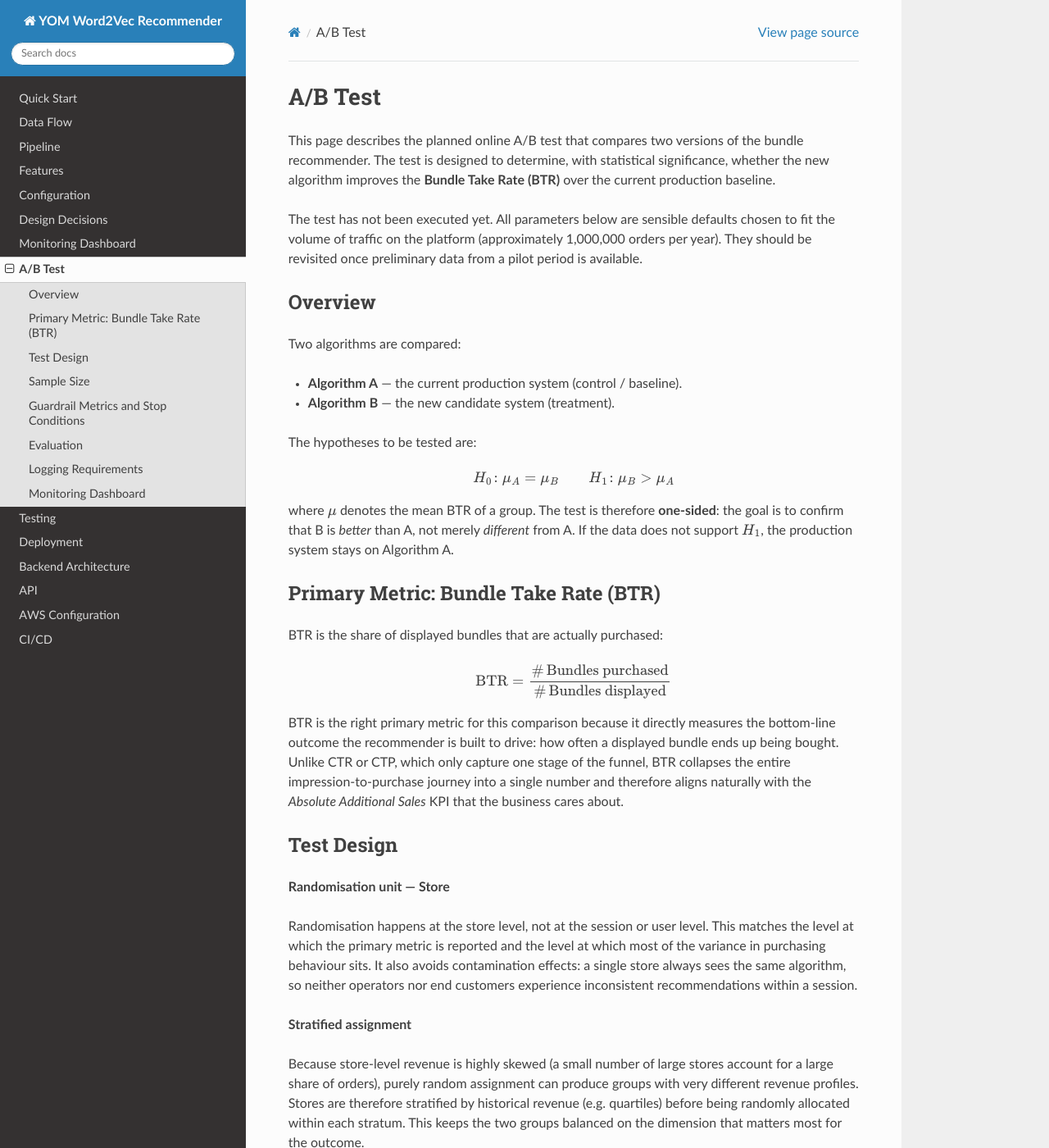
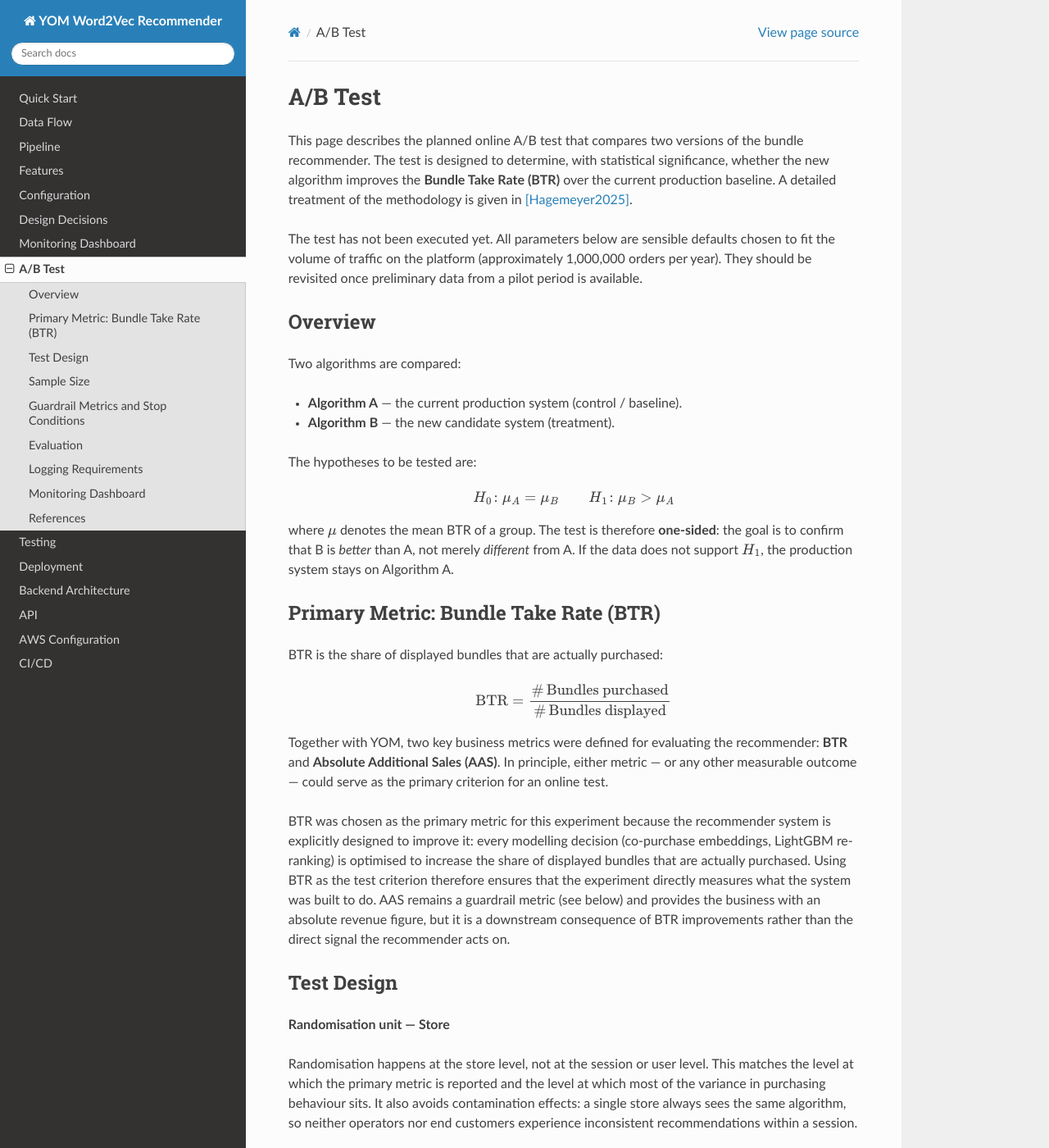
Before and after one commit to chris026/YOM-Word2Vec, a Sphinx documentation site: the page built from docs/ab_test.rst, in a window 1280 px wide and 1400 px high. Shown: the whole window at 82% size. Built offline with Sphinx 7.4.7 and the Read the Docs theme 3.1.0, drawn with Linux system fonts in a browser that asks for light colours; pages that are not in the unit, such as notebooks, are missing from menus; some of the changed text lies outside the part shown.

Commit message:
updated a/b test doc

```diff
--- a/docs/ab_test.rst
+++ b/docs/ab_test.rst
@@ -5,6 +5,7 @@ This page describes the planned online A/B test that compares two
 versions of the bundle recommender. The test is designed to determine,
 with statistical significance, whether the new algorithm improves the
 **Bundle Take Rate (BTR)** over the current production baseline.
+A detailed treatment of the methodology is given in [Hagemeyer2025]_.
 
 The test has not been executed yet. All parameters below are sensible
 defaults chosen to fit the volume of traffic on the platform
@@ -41,13 +42,20 @@ BTR is the share of displayed bundles that are actually purchased:
 
    \text{BTR} = \frac{\#\,\text{Bundles purchased}}{\#\,\text{Bundles displayed}}
 
-BTR is the right primary metric for this comparison because it
-directly measures the bottom-line outcome the recommender is built to
-drive: how often a displayed bundle ends up being bought. Unlike CTR
-or CTP, which only capture one stage of the funnel, BTR collapses the
-entire impression-to-purchase journey into a single number and
-therefore aligns naturally with the *Absolute Additional Sales* KPI
-that the business cares about.
+Together with YOM, two key business metrics were defined for evaluating
+the recommender: **BTR** and **Absolute Additional Sales (AAS)**. In
+principle, either metric — or any other measurable outcome — could
+serve as the primary criterion for an online test.
+
+BTR was chosen as the primary metric for this experiment because the
+recommender system is explicitly designed to improve it: every
+modelling decision (co-purchase embeddings, LightGBM re-ranking) is
+optimised to increase the share of displayed bundles that are actually
+purchased. Using BTR as the test criterion therefore ensures that the
+experiment directly measures what the system was built to do. AAS
+remains a guardrail metric (see below) and provides the business with
+an absolute revenue figure, but it is a downstream consequence of BTR
+improvements rather than the direct signal the recommender acts on.
 
 
 Test Design
@@ -201,8 +209,8 @@ and the test statistic
 
 Reject :math:`H_0` in favour of :math:`H_1` if :math:`t > t_{\text{crit}}`,
 where :math:`t_{\text{crit}}` is the one-sided critical value at
-:math:`\alpha = 0.05` for :math:`n_{df}` degrees of freedom (≈ 1.645
-for large :math:`n_{df}`). A rejection is interpreted as evidence that
+:math:`\alpha = 0.05` for :math:`n_{df}` degrees of freedom.
+A rejection is interpreted as evidence that
 Algorithm B improves BTR over Algorithm A and justifies the rollout.
 A non-rejection means production stays on Algorithm A.
 
@@ -269,3 +277,9 @@ where one algorithm is leaking users compared to the other and at
 which stage the gap (if any) opens up. This view complements the BTR
 chart: BTR shows *whether* the new algorithm is better, the Sankey
 shows *where* the difference is coming from.
+
+
+References
+----------
+
+.. [Hagemeyer2025] Hagemeyer, C. *Online Evaluation Techniques for Bundle Recommender Algorithms*. Projektseminar, 23. Oktober 2025.
```
